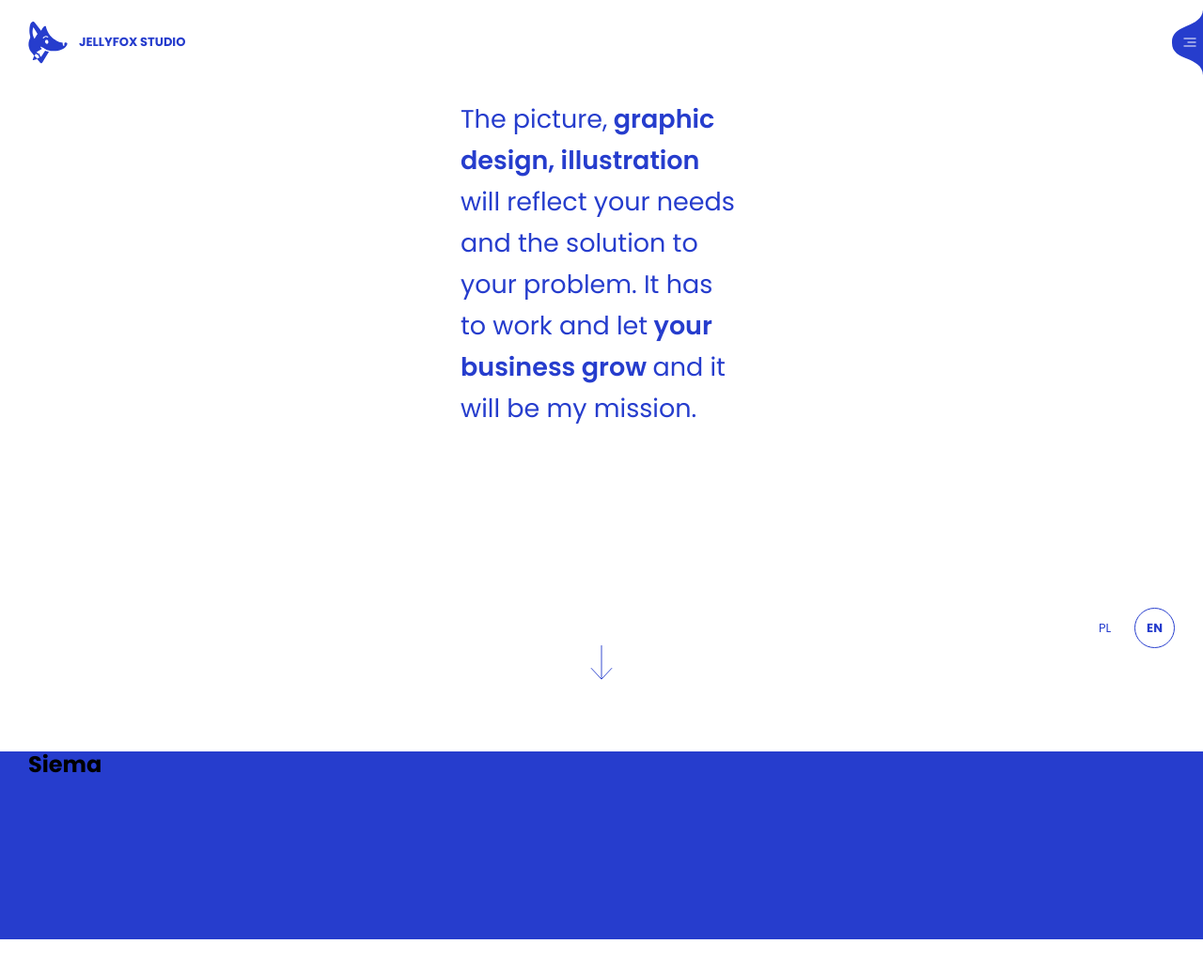
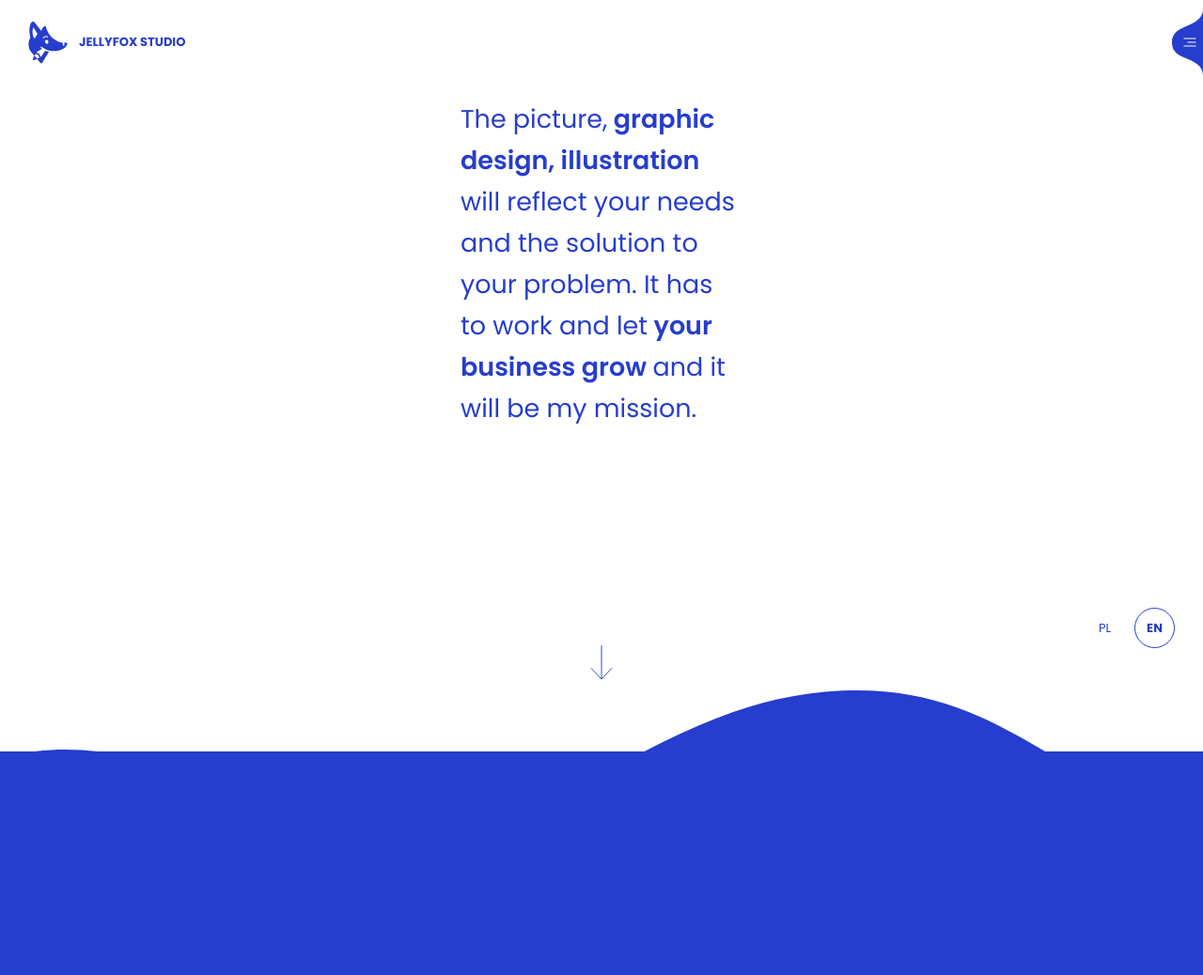
Before and after one commit to Arthvr96/jelly-fox, a Gatsby site: page / in a window 1280 px wide. Shown: the top 1038 px of the page at 94% size. Before the commit the page ends 1000 px from the top, so only its background shows below. Built offline with nearby package versions, Linux system fonts and the light colour scheme; Gatsby itself is replaced by a stand-in of ours.

Commit message:
Added waves svg

```diff
--- a/src/components/organisms/ServicesAboutMeSection/ServicesAboutMeSection.js
+++ b/src/components/organisms/ServicesAboutMeSection/ServicesAboutMeSection.js
@@ -1,15 +1,27 @@
 import React from 'react';
 import { ViewTemplate } from 'components/templates/ViewTemplate/ViewTemplate';
 import styled from 'styled-components';
+import wavesMobile from 'assets/svg/wavesMobile.svg';
 
 const StyledViewTemplate = styled(ViewTemplate)`
-  min-height: 20rem;
+  min-height: 300vh;
   background-color: ${({ theme }) => theme.colors.bg.purple};
+`;
+
+const WavesMobile = styled.div`
+  position: absolute;
+  top: 0;
+  left: 0;
+  width: 100vw;
+  height: 6.5rem;
+  transform: translateY(-100%);
+  background: url(${wavesMobile}) white;
+  background-size: 100%;
 `;
 
 const ServicesAboutMeSection = () => (
   <StyledViewTemplate>
-    <h2>Siema</h2>
+    <WavesMobile />
   </StyledViewTemplate>
 );
 export default ServicesAboutMeSection;
```
